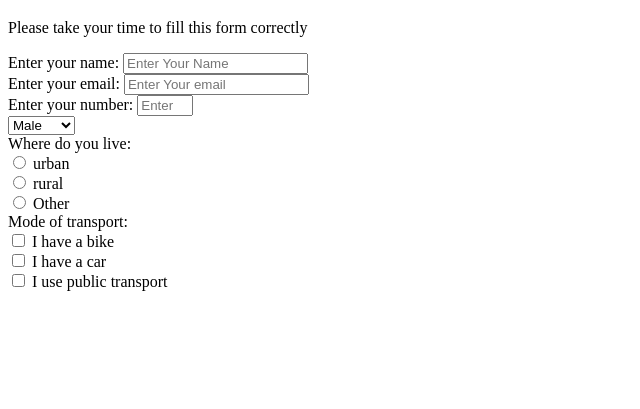
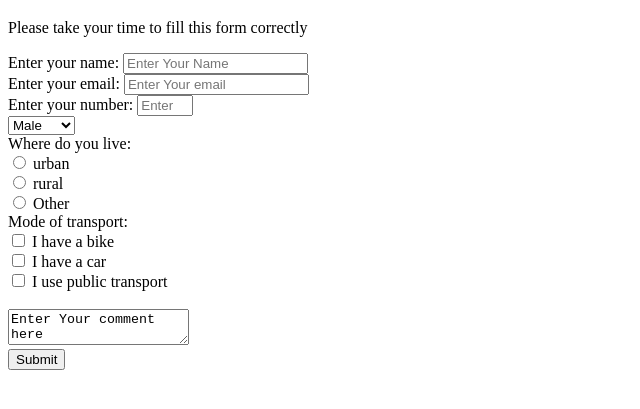
Before and after one commit to Lichapa/Mphatso-odukoya, a plain HTML site: page index.html in a window 1280 px wide. Shown: the part 95-504 px from the top of the page, without its empty margins (0-640 px from the left). Drawn offline with Linux system fonts and the light colour scheme.

Commit message:
Completed 15 and 16

```diff
--- a/index.html
+++ b/index.html
@@ -41,7 +41,11 @@
     <input type="checkbox" id="vehicle2" name="vehicle2" value="Car">
     <label for="vehicle2"> I have a car</label><br>
     <input type="checkbox" id="vehicle3" name="vehicle3" value="none">
-    <label for="vehicle3"> I use public transport</label><br>
+    <label for="vehicle3"> I use public transport</label><br> <br>
+    <textarea name="comment" form="usrform">Enter Your comment here</textarea>
+
+    <br>
+    <input type="submit" id="submit" value="Submit">
 
     </form>
     <script  src="js/index.js"></script>
```
